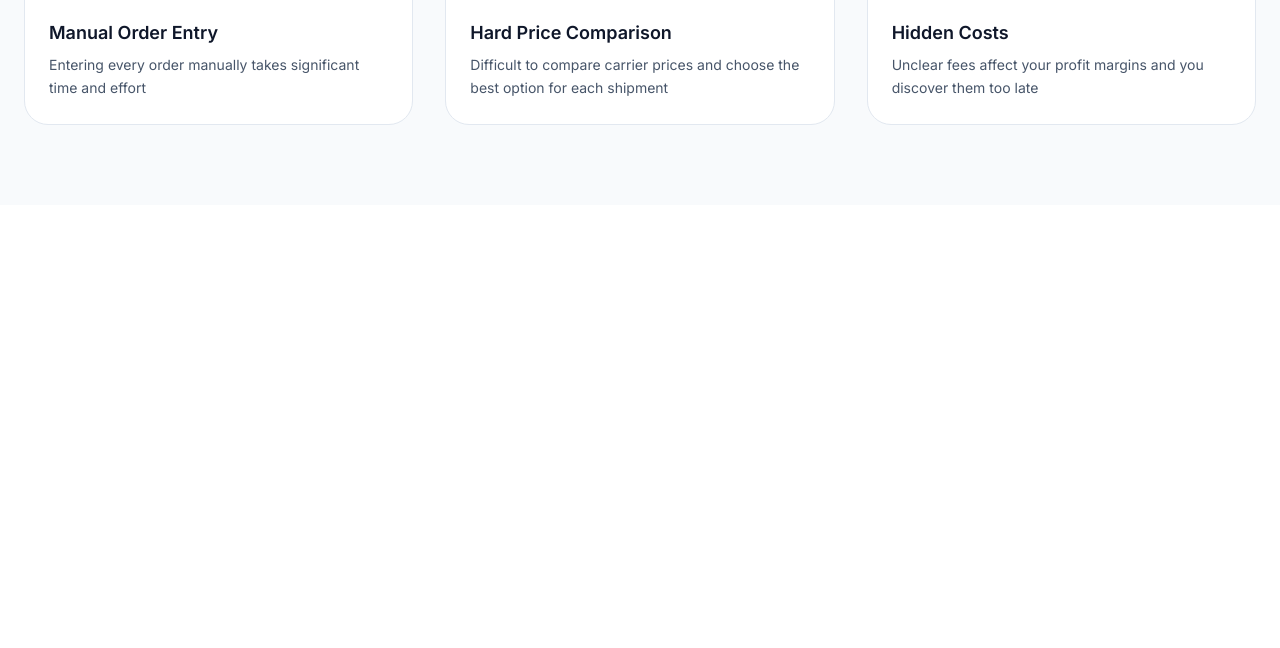
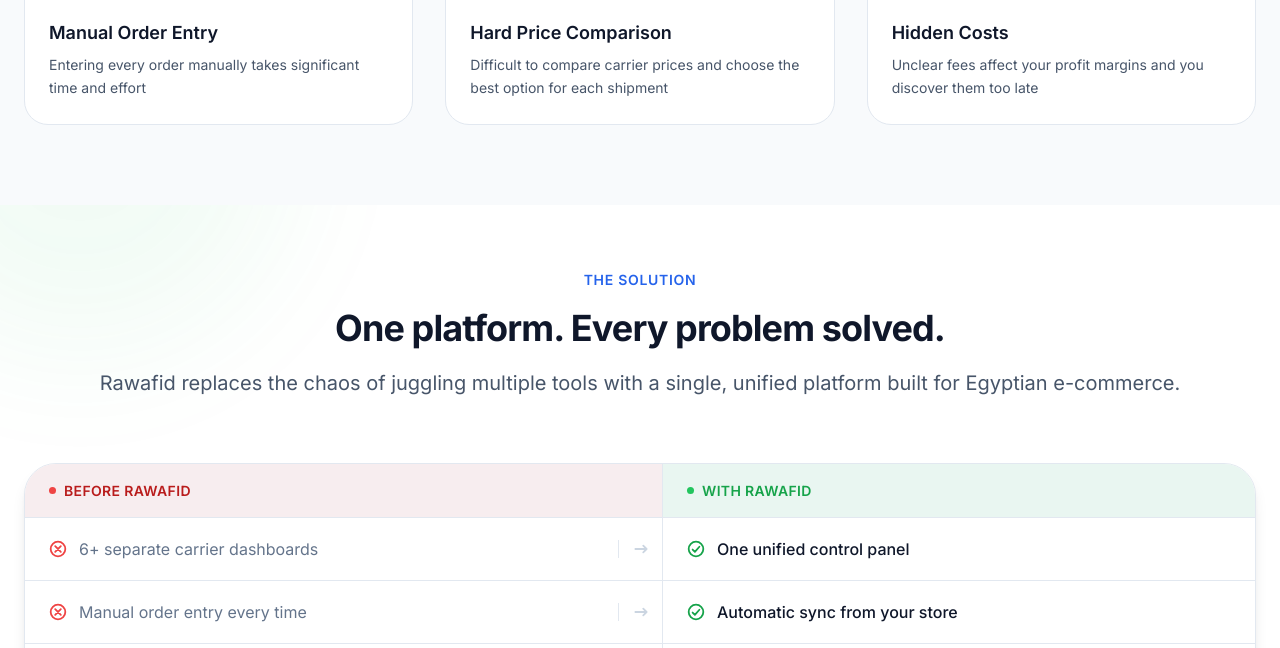
Before and after one commit to Rawafid-tech/landing, an Astro site: page /en in a window 1280 px wide. Shown: the part 2152-2800 px from the top of the page. Before the commit the page ends 2357 px from the top, so only its background shows below. Built offline with nearby package versions, Linux system fonts and the light colour scheme; Astro itself is replaced by a stand-in of ours.

Commit message:
feat(sections): add solution section with before/after comparison panel

```diff
--- /dev/null
+++ b/src/components/SolutionSection.astro
@@ -0,0 +1,410 @@
+---
+import SolutionSectionContent from "./react-bits/SolutionSectionContent";
+import { getTranslations, type Locale } from "../i18n";
+
+interface Props {
+  locale?: Locale;
+}
+
+const locale = Astro.props.locale ?? "ar";
+const t = getTranslations(locale);
+const { solutionSection } = t;
+---
+
+<section
+  id="solution"
+  class="solution-section"
+  aria-label={solutionSection.ariaLabel}
+>
+  <!-- Decorative ambient glows -->
+  <div class="solution-section__glow solution-section__glow--start" aria-hidden="true"></div>
+  <div class="solution-section__glow solution-section__glow--end" aria-hidden="true"></div>
+
+  <div class="container solution-section__container">
+    <SolutionSectionContent
+      client:visible
+      eyebrow={solutionSection.eyebrow}
+      headline={solutionSection.headline}
+      subheadline={solutionSection.subheadline}
+      beforeLabel={solutionSection.beforeLabel}
+      afterLabel={solutionSection.afterLabel}
+      pairs={solutionSection.pairs}
+    />
+  </div>
+</section>
+
+<style is:global>
+  /* ─── Section shell ──────────────────────────────────────── */
+  .solution-section {
+    position: relative;
+    isolation: isolate;
+    padding-block: var(--space-12) var(--space-16);
+    background: var(--bg-primary);
+    overflow: hidden;
+  }
+
+  [data-theme="dark"] .solution-section {
+    background: var(--bg-secondary);
+  }
+
+  @media (min-width: 1024px) {
+    .solution-section {
+      padding-block: var(--space-16) var(--space-20);
+    }
+  }
+
+  .solution-section__container {
+    position: relative;
+    z-index: 1;
+  }
+
+  /* ─── Ambient glow decorations ───────────────────────────── */
+  .solution-section__glow {
+    position: absolute;
+    width: min(26rem, 50vw);
+    height: min(26rem, 50vw);
+    border-radius: 50%;
+    filter: blur(72px);
+    opacity: 0.28;
+    pointer-events: none;
+  }
+
+  .solution-section__glow--start {
+    top: -35%;
+    inset-inline-start: -10%;
+    background: color-mix(in srgb, var(--color-accent) 22%, transparent);
+  }
+
+  .solution-section__glow--end {
+    bottom: -40%;
+    inset-inline-end: -8%;
+    background: color-mix(in srgb, var(--color-primary) 18%, transparent);
+  }
+
+  [data-theme="dark"] .solution-section__glow {
+    opacity: 0.16;
+  }
+
+  /* ─── Panel card ─────────────────────────────────────────── */
+  .solution-panel {
+    /* Shared arrow column width — keeps header and rows perfectly aligned */
+    --solution-arrow-col: 2.75rem;
+    border: 1px solid var(--border-primary);
+    border-radius: var(--radius-2xl);
+    overflow: hidden;
+    box-shadow: var(--shadow-md);
+    background: var(--bg-primary);
+  }
+
+  [data-theme="dark"] .solution-panel {
+    background: var(--bg-primary);
+    border-color: var(--border-primary);
+    box-shadow: var(--shadow-lg);
+  }
+
+  /* ─── Column header labels ───────────────────────────────── */
+  .solution-panel__labels {
+    display: grid;
+    /* Mobile: two equal columns, spacer hidden */
+    grid-template-columns: minmax(0, 1fr) minmax(0, 1fr);
+  }
+
+  .solution-panel__label-spacer {
+    display: none;
+  }
+
+  .solution-panel__label {
+    display: flex;
+    align-items: center;
+    gap: var(--space-2);
+    width: 100%;
+    min-width: 0;
+    box-sizing: border-box;
+    padding: var(--space-3) var(--space-5);
+    font-size: var(--text-xs);
+    font-weight: var(--font-semibold);
+    letter-spacing: var(--tracking-wide);
+    text-transform: uppercase;
+  }
+
+  @media (min-width: 640px) {
+    /* Same 3-column track as data rows */
+    .solution-panel__labels {
+      grid-template-columns: minmax(0, 1fr) var(--solution-arrow-col) minmax(0, 1fr);
+    }
+
+    .solution-panel__label-spacer {
+      display: block;
+      width: 100%;
+      /* Same tint as "قبل روافد" so it reads as one header block */
+      background: color-mix(in srgb, #ef4444 7%, var(--bg-secondary));
+    }
+
+    [data-theme="dark"] .solution-panel__label-spacer {
+      background: color-mix(in srgb, #ef4444 10%, var(--bg-secondary));
+    }
+
+    .solution-panel__label {
+      padding: var(--space-4) var(--space-6);
+      font-size: var(--text-sm);
+    }
+  }
+
+  .solution-panel__label--before {
+    background: color-mix(in srgb, #ef4444 7%, var(--bg-secondary));
+    color: #b91c1c;
+  }
+
+  [data-theme="dark"] .solution-panel__label--before {
+    background: color-mix(in srgb, #ef4444 10%, var(--bg-secondary));
+    color: #fca5a5;
+  }
+
+  .solution-panel__label--after {
+    background: color-mix(in srgb, var(--color-accent) 7%, var(--bg-secondary));
+    color: var(--color-accent-dark);
+  }
+
+  @media (min-width: 640px) {
+    .solution-panel__label--after {
+      border-inline-start: 1px solid var(--border-primary);
+    }
+  }
+
+  [data-theme="dark"] .solution-panel__label--after {
+    background: color-mix(in srgb, var(--color-accent) 9%, var(--bg-secondary));
+    color: var(--color-accent-light);
+  }
+
+  .solution-panel__label-dot {
+    width: 0.4375rem;
+    height: 0.4375rem;
+    border-radius: var(--radius-full);
+    flex-shrink: 0;
+  }
+
+  .solution-panel__label-dot--before {
+    background: #ef4444;
+  }
+
+  .solution-panel__label-dot--after {
+    background: var(--color-accent);
+  }
+
+  /* ─── Separator ──────────────────────────────────────────── */
+  .solution-panel__separator {
+    height: 1px;
+    background: var(--border-primary);
+  }
+
+  /* ─── Rows ───────────────────────────────────────────────── */
+  .solution-panel__rows {
+    list-style: none;
+    margin: 0;
+    padding: 0;
+  }
+
+  .solution-panel__row {
+    display: grid;
+    /* Mobile: stack before / arrow / after vertically */
+    grid-template-columns: 1fr;
+    grid-template-rows: auto auto auto;
+    padding: var(--space-4) var(--space-5);
+    gap: var(--space-2);
+    transition: background-color var(--transition-base);
+  }
+
+  .solution-panel__row:not(:last-child) {
+    border-block-end: 1px solid var(--border-primary);
+  }
+
+  /* Tablet+: side-by-side layout */
+  @media (min-width: 640px) {
+    .solution-panel__row {
+      display: grid;
+      grid-template-columns: minmax(0, 1fr) var(--solution-arrow-col) minmax(0, 1fr);
+      grid-template-rows: 1fr;
+      align-items: center;
+      padding: 0;
+      gap: 0;
+    }
+
+    .solution-panel__row:hover {
+      background: color-mix(in srgb, var(--color-primary) 3%, var(--bg-primary));
+    }
+
+    [data-theme="dark"] .solution-panel__row:hover {
+      background: color-mix(in srgb, var(--color-primary) 6%, var(--bg-secondary));
+    }
+  }
+
+  /* ─── Cells ──────────────────────────────────────────────── */
+  .solution-panel__cell {
+    display: flex;
+    align-items: flex-start;
+    gap: var(--space-3);
+    width: 100%;
+    min-width: 0;
+    box-sizing: border-box;
+    padding: var(--space-3) 0;
+  }
+
+  @media (min-width: 640px) {
+    .solution-panel__cell {
+      align-items: center;
+      padding: var(--space-4) var(--space-5);
+    }
+  }
+
+  @media (min-width: 1024px) {
+    .solution-panel__cell {
+      padding: var(--space-5) var(--space-6);
+    }
+  }
+
+  .solution-panel__cell--after {
+    /* Divider between cells on tablet+ */
+  }
+
+  @media (min-width: 640px) {
+    .solution-panel__cell--after {
+      border-inline-start: 1px solid var(--border-primary);
+    }
+  }
+
+  /* ─── Cell icons ─────────────────────────────────────────── */
+  .solution-panel__cell-icon {
+    display: inline-flex;
+    flex-shrink: 0;
+    align-items: center;
+    justify-content: center;
+    width: 1.125rem;
+    height: 1.125rem;
+    /* Slight top nudge so icon aligns with the first text line */
+    margin-block-start: 0.1em;
+  }
+
+  @media (min-width: 640px) {
+    .solution-panel__cell-icon {
+      margin-block-start: 0;
+    }
+  }
+
+  .solution-panel__cell-icon--before {
+    color: #ef4444;
+  }
+
+  [data-theme="dark"] .solution-panel__cell-icon--before {
+    color: #fca5a5;
+  }
+
+  .solution-panel__cell-icon--after {
+    color: var(--color-accent-dark);
+  }
+
+  [data-theme="dark"] .solution-panel__cell-icon--after {
+    color: var(--color-accent-light);
+  }
+
+  .solution-cell-icon__svg {
+    width: 100%;
+    height: 100%;
+  }
+
+  /* ─── Cell text ──────────────────────────────────────────── */
+  .solution-panel__cell-text {
+    font-size: var(--text-sm);
+    line-height: var(--leading-snug);
+  }
+
+  @media (min-width: 640px) {
+    .solution-panel__cell-text {
+      font-size: var(--text-base);
+    }
+  }
+
+  .solution-panel__cell--before .solution-panel__cell-text {
+    color: var(--color-gray-500);
+  }
+
+  [data-theme="dark"] .solution-panel__cell--before .solution-panel__cell-text {
+    color: var(--color-gray-500);
+  }
+
+  .solution-panel__cell--after .solution-panel__cell-text {
+    font-weight: var(--font-medium);
+    color: var(--color-gray-900);
+  }
+
+  [data-theme="dark"] .solution-panel__cell--after .solution-panel__cell-text {
+    color: var(--color-gray-100);
+  }
+
+  /* ─── Arrow connector ────────────────────────────────────── */
+  .solution-panel__arrow {
+    display: flex;
+    align-items: center;
+    justify-content: flex-start;
+    /* On mobile, indent to align with cell content (icon width + gap) */
+    padding-inline-start: calc(1.125rem + var(--space-3));
+    color: var(--color-gray-300);
+  }
+
+  [data-theme="dark"] .solution-panel__arrow {
+    color: var(--color-gray-600);
+  }
+
+  @media (min-width: 640px) {
+    .solution-panel__arrow {
+      width: var(--solution-arrow-col);
+      flex-shrink: 0;
+      padding-inline: 0;
+      justify-content: center;
+      border-inline-start: 1px solid var(--border-primary);
+    }
+  }
+
+  .solution-arrow__svg {
+    width: 1rem;
+    height: 1rem;
+    /* On mobile: arrow points down */
+    transform: rotate(90deg);
+    transition: transform var(--transition-base);
+  }
+
+  @media (min-width: 640px) {
+    .solution-arrow__svg {
+      width: 1.125rem;
+      height: 1.125rem;
+      /* Tablet+: arrow points right (LTR default) */
+      transform: none;
+    }
+  }
+
+  /* RTL: flip arrow horizontally on tablet+ so it points left */
+  [dir="rtl"] .solution-arrow__svg {
+    transform: scaleX(-1);
+  }
+
+  /* RTL on mobile: keep pointing down (override the rtl flip) */
+  @media (max-width: 639px) {
+    [dir="rtl"] .solution-arrow__svg {
+      transform: rotate(90deg);
+    }
+  }
+
+  /* ─── Reduced motion ─────────────────────────────────────── */
+  @media (prefers-reduced-motion: reduce) {
+    .solution-section__glow {
+      display: none;
+    }
+
+    .solution-panel__row {
+      transition: none;
+    }
+
+    .solution-arrow__svg {
+      transition: none;
+    }
+  }
+</style>
--- /dev/null
+++ b/src/components/react-bits/SolutionSectionContent.tsx
@@ -0,0 +1,185 @@
+import { motion, useReducedMotion } from "motion/react";
+import type { FC } from "react";
+import SectionHeader from "./SectionHeader";
+
+export interface SolutionPair {
+  id: string;
+  before: string;
+  after: string;
+}
+
+export interface SolutionSectionContentProps {
+  eyebrow: string;
+  headline: string;
+  subheadline: string;
+  beforeLabel: string;
+  afterLabel: string;
+  pairs: readonly SolutionPair[];
+}
+
+const EASE = [0.22, 1, 0.36, 1] as const;
+
+const containerVariants = {
+  hidden: {},
+  visible: { transition: { staggerChildren: 0.075 } },
+};
+
+const labelVariants = {
+  hidden: { opacity: 0, y: 12 },
+  visible: { opacity: 1, y: 0, transition: { duration: 0.45, ease: EASE } },
+};
+
+const rowVariants = {
+  hidden: { opacity: 0, y: 16 },
+  visible: { opacity: 1, y: 0, transition: { duration: 0.45, ease: EASE } },
+};
+
+function XCircleIcon() {
+  return (
+    <svg
+      viewBox="0 0 16 16"
+      fill="none"
+      stroke="currentColor"
+      strokeWidth={1.6}
+      strokeLinecap="round"
+      strokeLinejoin="round"
+      aria-hidden="true"
+      focusable="false"
+      className="solution-cell-icon__svg"
+    >
+      <circle cx="8" cy="8" r="6.5" />
+      <path d="M5.5 5.5l5 5M10.5 5.5l-5 5" />
+    </svg>
+  );
+}
+
+function CheckCircleIcon() {
+  return (
+    <svg
+      viewBox="0 0 16 16"
+      fill="none"
+      stroke="currentColor"
+      strokeWidth={1.6}
+      strokeLinecap="round"
+      strokeLinejoin="round"
+      aria-hidden="true"
+      focusable="false"
+      className="solution-cell-icon__svg"
+    >
+      <circle cx="8" cy="8" r="6.5" />
+      <path d="M5 8.5l2 2 4-4.5" />
+    </svg>
+  );
+}
+
+function ArrowIcon() {
+  return (
+    <svg
+      viewBox="0 0 16 16"
+      fill="none"
+      stroke="currentColor"
+      strokeWidth={1.6}
+      strokeLinecap="round"
+      strokeLinejoin="round"
+      aria-hidden="true"
+      focusable="false"
+      className="solution-arrow__svg"
+    >
+      <path d="M3 8h10M10 5l3 3-3 3" />
+    </svg>
+  );
+}
+
+const SolutionSectionContent: FC<SolutionSectionContentProps> = ({
+  eyebrow,
+  headline,
+  subheadline,
+  beforeLabel,
+  afterLabel,
+  pairs,
+}) => {
+  const reduceMotion = useReducedMotion();
+
+  return (
+    <div className="flex flex-col gap-12 lg:gap-16">
+      <SectionHeader
+        eyebrow={eyebrow}
+        headline={headline}
+        subheadline={subheadline}
+        align="center"
+      />
+
+      <motion.div
+        className="solution-panel"
+        initial={reduceMotion ? false : "hidden"}
+        whileInView="visible"
+        viewport={{ once: true, margin: "-5% 0px" }}
+        variants={reduceMotion ? {} : containerVariants}
+        role="region"
+        aria-label={headline}
+      >
+        {/* Column header labels — aria-hidden: the row aria-labels carry the accessible info */}
+        <motion.div
+          className="solution-panel__labels"
+          aria-hidden="true"
+          variants={reduceMotion ? {} : labelVariants}
+        >
+          <div className="solution-panel__label solution-panel__label--before">
+            <span className="solution-panel__label-dot solution-panel__label-dot--before" />
+            <span>{beforeLabel}</span>
+          </div>
+          <div className="solution-panel__label-spacer" aria-hidden="true" />
+          <div className="solution-panel__label solution-panel__label--after">
+            <span className="solution-panel__label-dot solution-panel__label-dot--after" />
+            <span>{afterLabel}</span>
+          </div>
+        </motion.div>
+
+        <div className="solution-panel__separator" aria-hidden="true" />
+
+        {/* Comparison rows */}
+        <ul className="solution-panel__rows" role="list">
+          {pairs.map((pair) => (
+            <motion.li
+              key={pair.id}
+              className="solution-panel__row"
+              role="listitem"
+              /* Each row has a complete screen-reader description */
+              aria-label={`${beforeLabel}: ${pair.before} — ${afterLabel}: ${pair.after}`}
+              variants={reduceMotion ? {} : rowVariants}
+            >
+              {/* Before — aria-hidden: the li's aria-label covers this */}
+              <div
+                className="solution-panel__cell solution-panel__cell--before"
+                aria-hidden="true"
+              >
+                <span className="solution-panel__cell-icon solution-panel__cell-icon--before">
+                  <XCircleIcon />
+                </span>
+                <span className="solution-panel__cell-text">{pair.before}</span>
+              </div>
+
+              {/* Arrow connector */}
+              <div className="solution-panel__arrow" aria-hidden="true">
+                <ArrowIcon />
+              </div>
+
+              {/* After — aria-hidden: the li's aria-label covers this */}
+              <div
+                className="solution-panel__cell solution-panel__cell--after"
+                aria-hidden="true"
+              >
+                <span className="solution-panel__cell-icon solution-panel__cell-icon--after">
+                  <CheckCircleIcon />
+                </span>
+                <span className="solution-panel__cell-text">{pair.after}</span>
+              </div>
+            </motion.li>
+          ))}
+        </ul>
+      </motion.div>
+    </div>
+  );
+};
+
+export default SolutionSectionContent;
--- a/src/i18n/translations/ar.ts
+++ b/src/i18n/translations/ar.ts
@@ -141,6 +141,47 @@ const ar: Translations = {
       },
     ],
   },
+  solutionSection: {
+    ariaLabel: "كيف تحل روافد تحديات اللوجستيات",
+    eyebrow: "الحل",
+    headline: "منصة واحدة. كل مشكلة اتحلت.",
+    subheadline:
+      "روافد بتستبدل فوضى التنقل بين الأنظمة بمنصة واحدة موحدة مصممة للتجارة الإلكترونية المصرية.",
+    beforeLabel: "قبل روافد",
+    afterLabel: "مع روافد",
+    pairs: [
+      {
+        id: "dashboards",
+        before: "6+ داشبوردات لكل شركة شحن",
+        after: "لوحة تحكم واحدة موحدة",
+      },
+      {
+        id: "entry",
+        before: "إدخال الأوردرات يدوياً كل مرة",
+        after: "مزامنة تلقائية من متجرك",
+      },
+      {
+        id: "tracking",
+        before: "مفيش تتبع موحد للشحنات",
+        after: "تتبع لحظي لكل شحناتك في مكان واحد",
+      },
+      {
+        id: "returns",
+        before: "مرتجعات بدون نظام واضح",
+        after: "نظام متكامل لإدارة المرتجعات",
+      },
+      {
+        id: "pricing",
+        before: "مقارنة أسعار الشحن صعبة",
+        after: "مقارنة فورية بين كل شركات الشحن",
+      },
+      {
+        id: "manual",
+        before: "ساعات من الشغل اليدوي المتكرر",
+        after: "أتمتة كاملة للعمليات",
+      },
+    ],
+  },
 };
 
 export default ar;
--- a/src/i18n/translations/en.ts
+++ b/src/i18n/translations/en.ts
@@ -141,6 +141,47 @@ const en: Translations = {
       },
     ],
   },
+  solutionSection: {
+    ariaLabel: "How Rawafid solves your logistics challenges",
+    eyebrow: "The Solution",
+    headline: "One platform. Every problem solved.",
+    subheadline:
+      "Rawafid replaces the chaos of juggling multiple tools with a single, unified platform built for Egyptian e-commerce.",
+    beforeLabel: "Before Rawafid",
+    afterLabel: "With Rawafid",
+    pairs: [
+      {
+        id: "dashboards",
+        before: "6+ separate carrier dashboards",
+        after: "One unified control panel",
+      },
+      {
+        id: "entry",
+        before: "Manual order entry every time",
+        after: "Automatic sync from your store",
+      },
+      {
+        id: "tracking",
+        before: "No unified shipment tracking",
+        after: "Live real-time tracking in one place",
+      },
+      {
+        id: "returns",
+        before: "Returns with no clear workflow",
+        after: "Structured returns management system",
+      },
+      {
+        id: "pricing",
+        before: "Hard carrier price comparison",
+        after: "Instant side-by-side price comparison",
+      },
+      {
+        id: "manual",
+        before: "Hours of repetitive manual work",
+        after: "Fully automated operations",
+      },
+    ],
+  },
 };
 
 export default en;
--- a/src/i18n/types.ts
+++ b/src/i18n/types.ts
@@ -80,4 +80,17 @@ export interface Translations {
       image: "dashboards" | "tracking" | "returns" | "manual" | "pricing" | "hidden-costs";
     }[];
   };
+  solutionSection: {
+    ariaLabel: string;
+    eyebrow: string;
+    headline: string;
+    subheadline: string;
+    beforeLabel: string;
+    afterLabel: string;
+    pairs: readonly {
+      id: string;
+      before: string;
+      after: string;
+    }[];
+  };
 }
--- a/src/pages/en/index.astro
+++ b/src/pages/en/index.astro
@@ -3,6 +3,7 @@ import Navbar from "../../components/Navbar.astro";
 import Hero from "../../components/Hero.astro";
 import MarketProblemStats from "../../components/MarketProblemStats.astro";
 import ProblemSection from "../../components/ProblemSection.astro";
+import SolutionSection from "../../components/SolutionSection.astro";
 import Layout from "../../layouts/Layout.astro";
 ---
 
@@ -13,5 +14,6 @@ import Layout from "../../layouts/Layout.astro";
     <Hero locale="en" />
     <MarketProblemStats locale="en" />
     <ProblemSection locale="en" />
+    <SolutionSection locale="en" />
   </main>
 </Layout>
--- a/src/pages/index.astro
+++ b/src/pages/index.astro
@@ -3,6 +3,7 @@ import Navbar from "../components/Navbar.astro";
 import Hero from "../components/Hero.astro";
 import MarketProblemStats from "../components/MarketProblemStats.astro";
 import ProblemSection from "../components/ProblemSection.astro";
+import SolutionSection from "../components/SolutionSection.astro";
 import Layout from "../layouts/Layout.astro";
 ---
 
@@ -13,5 +14,6 @@ import Layout from "../layouts/Layout.astro";
     <Hero locale="ar" />
     <MarketProblemStats locale="ar" />
     <ProblemSection locale="ar" />
+    <SolutionSection locale="ar" />
   </main>
 </Layout>
```
